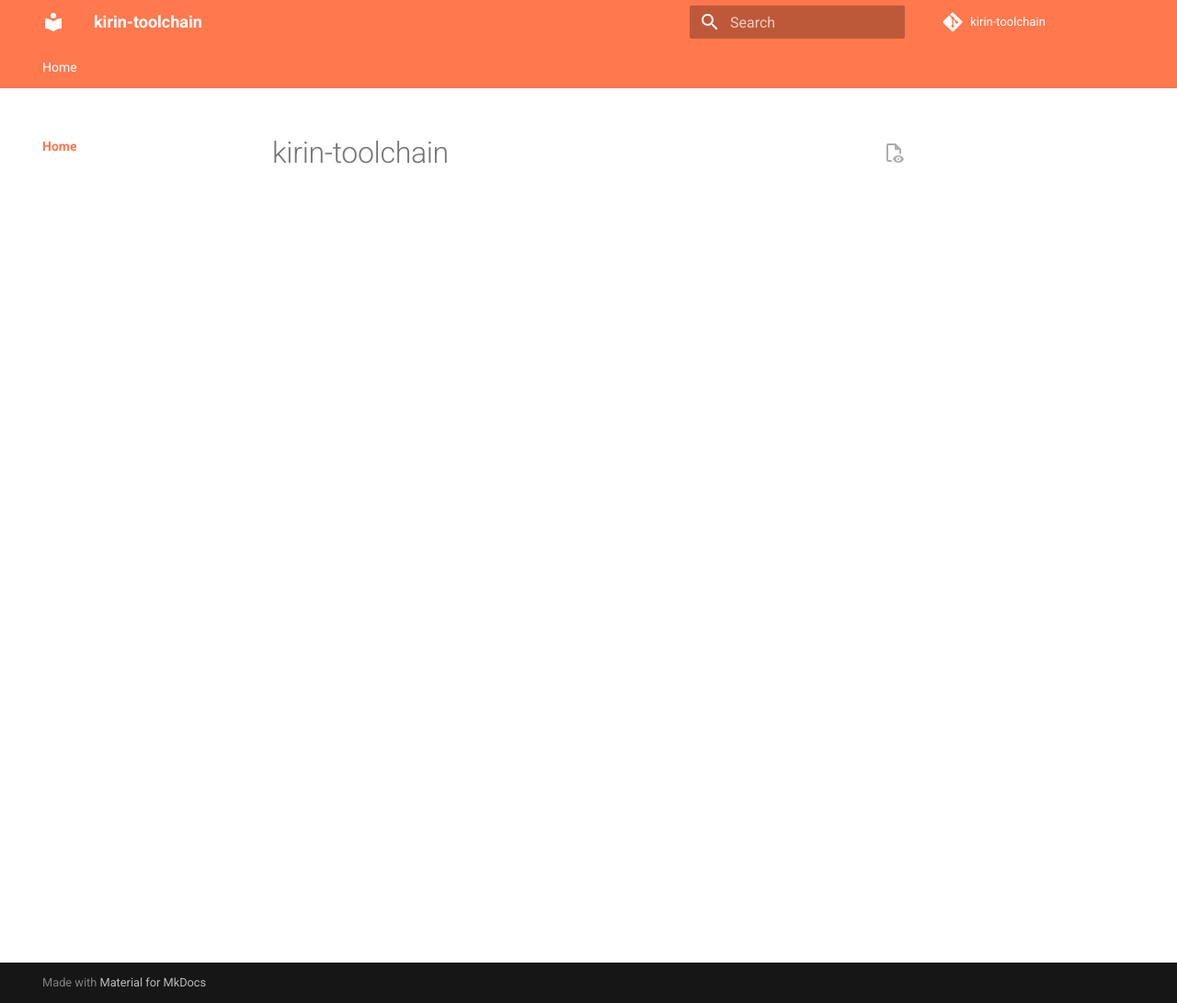
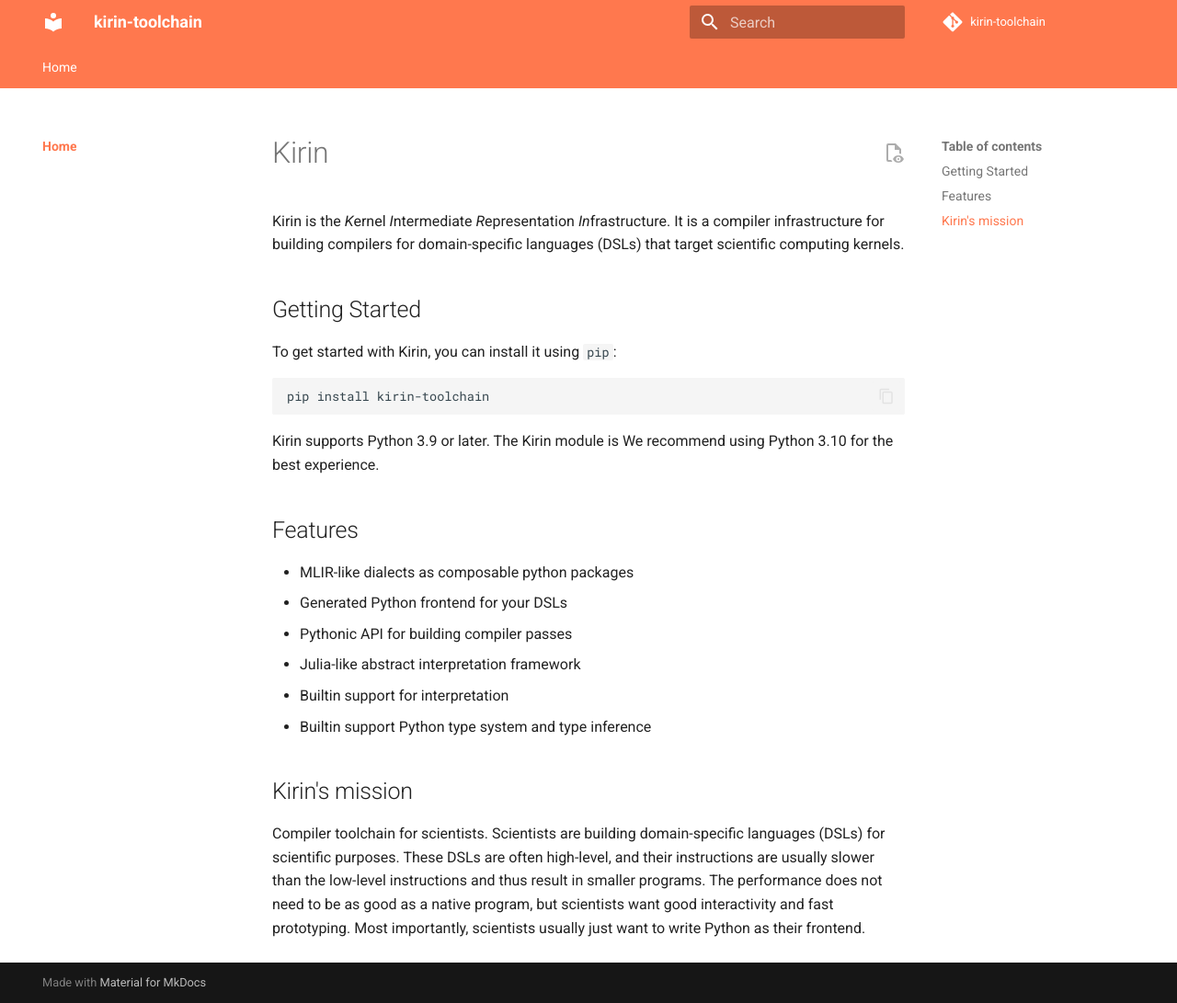
Before and after one commit to hmyuuu/kirin, an MkDocs documentation site: the page built from docs/index.md, in a window 1280 px wide and 1091 px high. Shown: the whole window at 92% size. Built offline with MkDocs 1.6.1 and Material for MkDocs 9.7.7, drawn with Linux system fonts in a browser that asks for light colours; comment, search, counter and statistics services are not loaded.

Commit message:
update index

````diff
--- a/docs/index.md
+++ b/docs/index.md
@@ -1 +1,32 @@
-# kirin-toolchain
+# Kirin
+
+Kirin is the *K*ernel *I*ntermediate *R*epresentation *In*frastructure. It is a compiler
+infrastructure for building compilers for domain-specific languages (DSLs) that target
+scientific computing kernels.
+
+## Getting Started
+
+To get started with Kirin, you can install it using `pip`:
+
+```bash
+pip install kirin-toolchain
+```
+
+Kirin supports Python 3.9 or later. The Kirin module is We recommend using Python 3.10 for the best experience.
+
+## Features
+
+- MLIR-like dialects as composable python packages
+- Generated Python frontend for your DSLs
+- Pythonic API for building compiler passes
+- Julia-like abstract interpretation framework
+- Builtin support for interpretation
+- Builtin support Python type system and type inference
+
+## Kirin's mission
+
+Compiler toolchain for scientists. Scientists are building domain-specific languages (DSLs) for
+scientific purposes. These DSLs are often high-level, and their instructions are usually slower
+than the low-level instructions and thus result in smaller programs. The performance does not need
+to be as good as a native program, but scientists want good interactivity and fast prototyping.
+Most importantly, scientists usually just want to write Python as their frontend.
````
